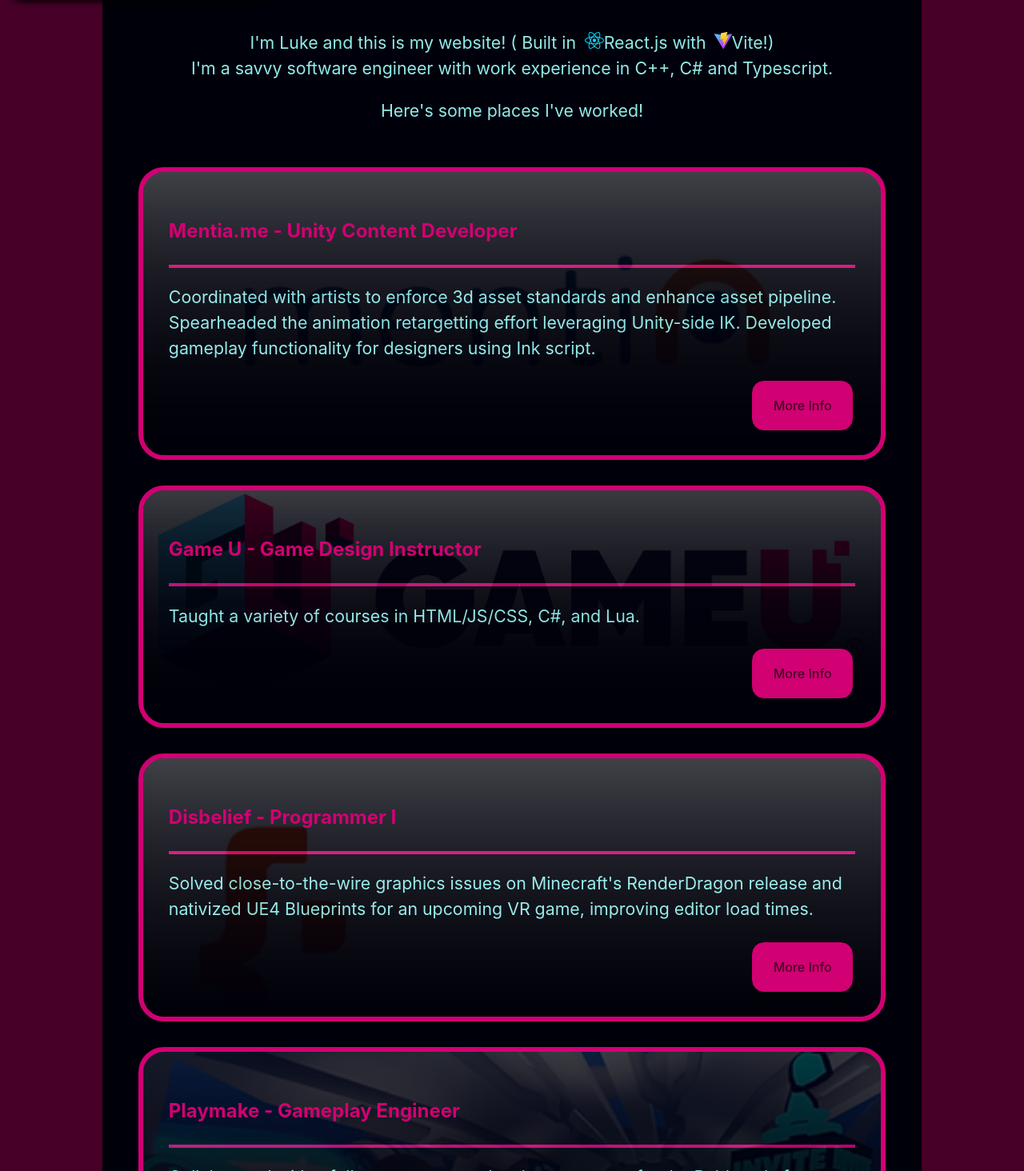
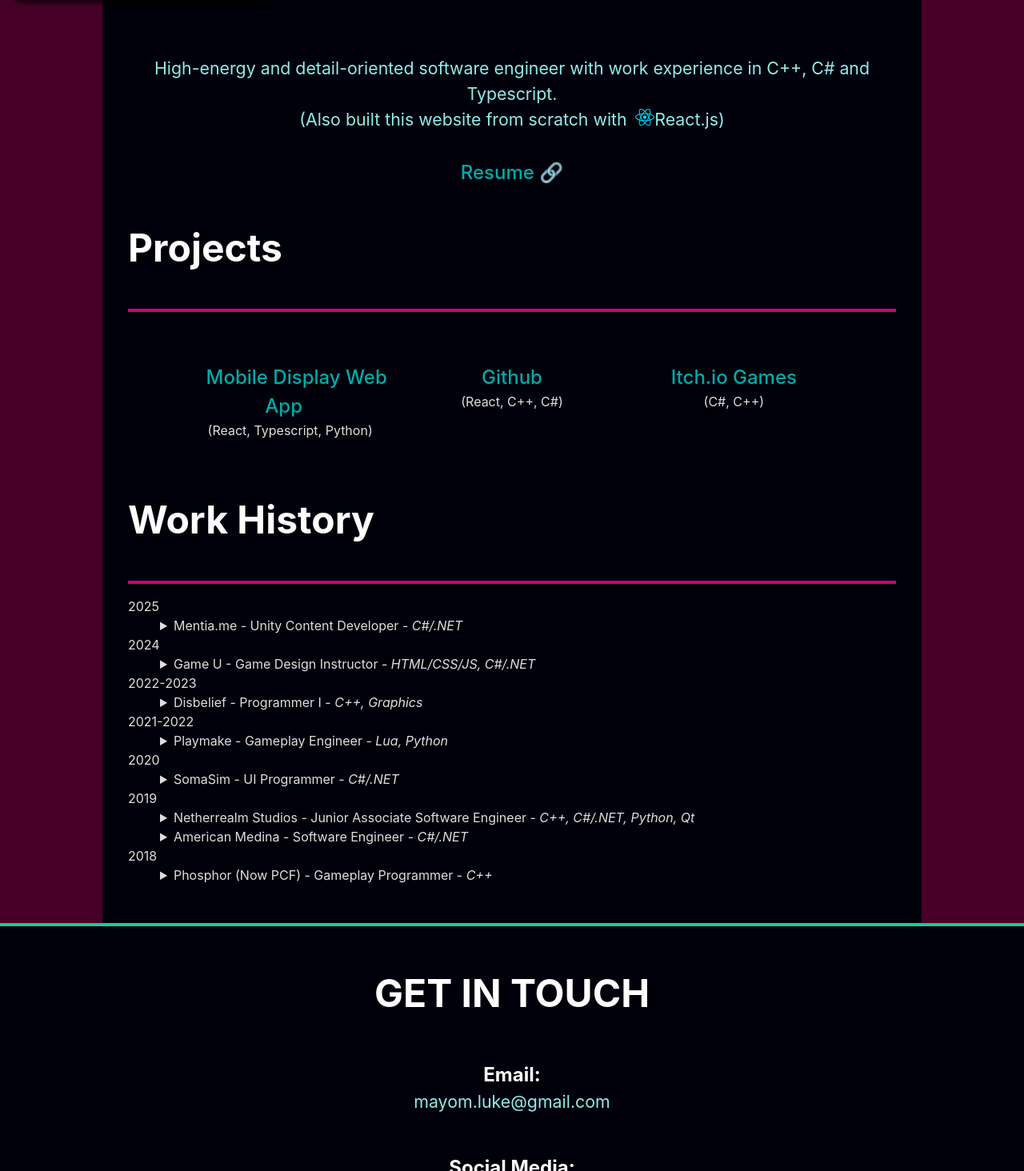
Before and after one commit to meistermayo/portfolio-site, a React (Vite) app in the folder portfolio-site/: page / in a window 1280 px wide. Shown: the part 786-2250 px from the top of the page at 80% size. Built offline with nearby package versions, Linux system fonts and the light colour scheme.

Commit message:
Landing page improvements -- resume, project list, work history list

```diff
--- a/portfolio-site/src/components/Topbar.tsx
+++ b/portfolio-site/src/components/Topbar.tsx
@@ -11,10 +11,8 @@ export default function Topbar() {
 
             <div className={isMobile ? "linksMobile" : "links"}>
                 <Link to="">About</Link>
-                <Link to="Programming">Projects</Link>
-                <Link to="Music">Audio</Link>
-                <Link to="Art">Visual</Link>
-                <Link to="MobileDisplay">Mobile Display</Link>
+                <Link to="Music">Music</Link>
+                <Link to="Art">Art</Link>
             </div>
         </div>
     )
--- a/portfolio-site/src/components/WorkCard.tsx
+++ b/portfolio-site/src/components/WorkCard.tsx
@@ -6,23 +6,12 @@ interface Props {
     img: string;
     title: string;
     link: string;
+    techs: string;
     children: ReactNode;
 }
 
-export default function WorkCard({img, link, title, children}: Props) {
+export default function WorkCard({img, link, title, techs, children}: Props) {
     return (
-        <div className="background">
-            <div className="imgWrapper">
-                <img src={img}></img>
-            </div>
-            <div className="workHeader">
-                <h3 style={{zIndex: 1}}>{title}</h3>
-            </div>
-            <Line/>
-            <p style={{zIndex: 1}}>{children}</p>
-            <div style={{zIndex: 1}}className="buttonDiv">
-                <a className="workLinkA" href={link}><button className="workLink">More Info</button></a>
-            </div>
-        </div>
+        <details><summary>{title} - <i>{techs}</i></summary><ul><li>{children}</li></ul></details>
     )
 }
--- a/portfolio-site/src/components/style/WorkCard.css
+++ b/portfolio-site/src/components/style/WorkCard.css
@@ -6,7 +6,6 @@
     border: 6px solid var(--col_bigtxt);
     background: transparent;
 }
-
 
 .workImgWrapper {
     position: relative;
--- a/portfolio-site/src/pages/Home.tsx
+++ b/portfolio-site/src/pages/Home.tsx
@@ -1,9 +1,11 @@
 import "./style/Home.css"
 import reactLogo from '../assets/react.svg'
-import viteLogo from '/vite.svg'
 import useIsMobile from "../hooks/useIsMobile";
 import WorkCard from "../components/WorkCard";
 import FadeInWrapper from "../components/FadeInWrapper";
+import Line from "../components/Line";
+import { Link } from "react-router-dom";
+import resume from "../assets/Resume - Luke Mayo - Software Engineer - 2025.pdf"
 
 export default function Home() {
     const isMobile = useIsMobile();
@@ -16,67 +18,91 @@ export default function Home() {
                 </div>
                 <h1>LUKE MAYO</h1>
                 <p>
-                    I'm Luke and this is my website! (
-                    Built in
+
+                    <br/>
+                    High-energy and detail-oriented software engineer with work experience in C++, C# and Typescript.<br/>(Also built this website from scratch with
                     <img src={reactLogo} className="logoIcon" alt="React logo" />
-                    React.js
-                    with
-                    <img src={viteLogo} className="logoIcon" alt="Vite logo" />
-                    Vite!)
+                    React.js)
                     <br/>
-                    I'm a savvy software engineer with work experience in C++, C# and Typescript.
                     <br/>
+                    <a href={resume}>Resume 🔗</a>
                 </p>
             </div>
 
             <div>
-                <p className="textCenter">
-                    Here's some places I've worked!
-                    <br/>
-                    <br/>
-                </p>
+                <div style={{height: "300px"}}>
+                <h2>Projects</h2>
+                <Line/>
+                <div style={{display: "grid", gridTemplateColumns: "1fr 1fr 1fr", textAlign: "center", padding: "64px"}}>
+                    <div ><Link to="MobileDisplay">Mobile Display Web App</Link><br/>(React, Typescript, Python)</div>
+                    <div ><Link to="//github.com/meistermayo">Github</Link><br/>(React, C++, C#)</div>
+                    <div ><Link to="//lukemayo.itch.io/">Itch.io Games</Link><br/>(C#, C++)</div>
+                </div>
+                </div>
 
-                <WorkCard img={"mentia.png"} title={"Mentia.me - Unity Content Developer"} link={"//mentia.me/"}>
+
+                <h2>Work History</h2>
+                <Line/>
+                <dl>
+                    <dt>2025</dt>
+                    <dd>
+                        <WorkCard img={"mentia.png"} title={"Mentia.me - Unity Content Developer"} techs="C#/.NET" link={"//mentia.me/"}>
                         Coordinated with artists to enforce 3d asset standards and enhance asset pipeline.
                         Spearheaded the animation retargetting effort leveraging Unity-side IK.
                         Developed gameplay functionality for designers using Ink script.
                         </WorkCard>
-
-                <WorkCard img={"gameu.PNG"} title={"Game U - Game Design Instructor"} link={"//www.game-u.com/"}>
+                    </dd>
+                    <dt>2024</dt>
+                    <dd>
+                        <WorkCard img={"gameu.PNG"} title={"Game U - Game Design Instructor"} techs="HTML/CSS/JS, C#/.NET" link={"//www.game-u.com/"}>
                         Taught a variety of courses in HTML/JS/CSS, C#, and Lua.
                         </WorkCard>
-
-                <WorkCard img={"disbelief.png"} title={"Disbelief - Programmer I"} link={"//disbelief.com/"}>
+                    </dd>
+                    <dt>2022-2023</dt>
+                    <dd>
+                        <WorkCard img={"disbelief.png"} title={"Disbelief - Programmer I"} techs="C++, Graphics" link={"//disbelief.com/"}>
                         Solved close-to-the-wire graphics issues on Minecraft's RenderDragon release and nativized
                         UE4 Blueprints for an upcoming VR game, improving editor load times.
                         </WorkCard>
-
-                <WorkCard img={"roblox.png"} title={"Playmake - Gameplay Engineer"} link={"//roblox.com/games/5611648039/Murder-Party"}>
+                    </dd>
+                    <dt>2021-2022</dt>
+                    <dd>
+                        <WorkCard img={"roblox.png"} title={"Playmake - Gameplay Engineer"} techs="Lua, Python" link={"//roblox.com/games/5611648039/Murder-Party"}>
                         Collaborated with a fully-remote game development team for the Roblox platform.
                         Fully owned features from concept to completion, achieving top-of-the-platform retention on a self-led project.
                         </WorkCard>
-
-                <WorkCard img={"somasim.jpg"} title={"SomaSim - UI Programmer"} link={"//store.steampowered.com/app/1386780/City_of_Gangsters/"}>
+                    </dd>
+                    <dt>2020</dt>
+                    <dd>
+                        <WorkCard img={"somasim.jpg"} title={"SomaSim - UI Programmer"} techs="C#/.NET" link={"//store.steampowered.com/app/1386780/City_of_Gangsters/"}>
                         Provided UI support for prohibition-era strategy game City of Gangsters.
                         Maintained and updated existing UI Prefabs and Scripts.
                         Implemented new ones for use throughout the game, following specifications.
                         </WorkCard>
-
-                <WorkCard img={"mk11.jpg"} title={"Netherrealm Studios - Junior Associate Software Engineer"} link={"//mortalkombat.com/en-us"}>
+                    </dd>
+                    <dt>2019</dt>
+                    <dd>
+                        <WorkCard img={"mk11.jpg"} title={"Netherrealm Studios - Junior Associate Software Engineer"} techs="C++, C#/.NET, Python, Qt" link={"//mortalkombat.com/en-us"}>
                         Joined the infamous studio behind Mortal Kombat 11, building and maintaining tools with the Koretech team.
                         Used a variety of tools and technologies, porting code from C++ to C#,
                         developing web dashboards in Vue.js, and developing a UI solution with Qt.
                         </WorkCard>
-
-                <WorkCard img={"american medina.png"} title={"American Medina - Software Engineer"} link={"//chicagohistory.org/american-medina-stories-of-muslim-chicago-2/"}>
+                    </dd>
+                    <dd>
+                        <WorkCard img={"american medina.png"} title={"American Medina - Software Engineer"} techs="C#/.NET" link={"//chicagohistory.org/american-medina-stories-of-muslim-chicago-2/"}>
                         Developed a Unity app from the ground up for the Chicago History Museum's American Medina exhibit.
                         Created editor extensions to make managing multi-language text easier.
                         </WorkCard>
-
-                <WorkCard img={"days of doom.jpg"} title={"Phosphor (Now PCF) - Gameplay Programmer"} link={"//facebook.com/DaysofDoomGame/"}>
+                    </dd>
+                    <dt>2018</dt>
+                    <dd>
+                        <WorkCard img={"days of doom.jpg"} title={"Phosphor (Now PCF) - Gameplay Programmer"} techs="C++" link={"//facebook.com/DaysofDoomGame/"}>
                         Developed gameplay components and systems for a mobile game in UE4 at Phosphor Studios.
                         Worked primarily in C++, exposing functionality to designers.
                         </WorkCard>
+                    </dd>
+                </dl>
+
             </div>
         </FadeInWrapper>
     )
```
Lines whose indentation alone changed are shown as unchanged.
